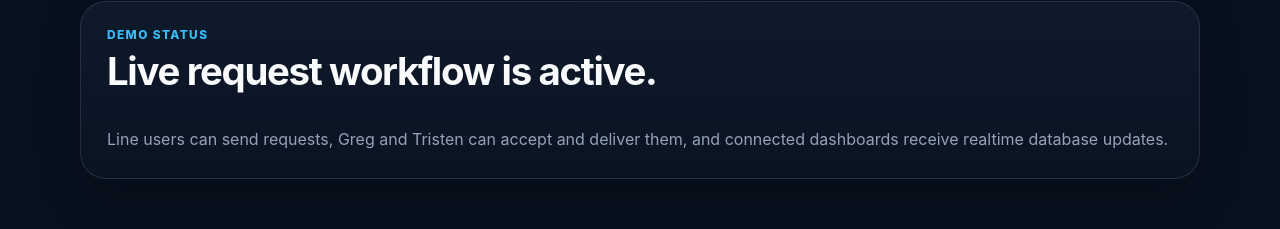
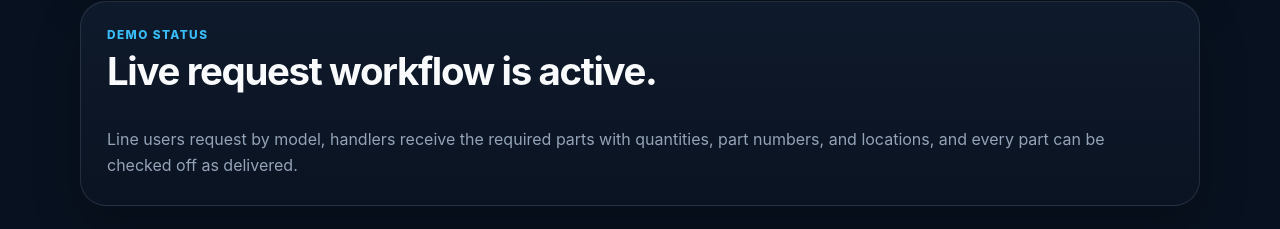
Before and after one commit to GregLivin/lineflow-ai, a Next.js app: page /dashboard in a window 1280 px wide. Shown: the part 407-636 px from the top of the page. Built offline with nearby package versions, Linux system fonts and the light colour scheme; no server answers; the database is empty; sample sign-in values are in the browser's storage.

Commit message:
Add model parts setup to operations dashboard

```diff
--- a/app/dashboard/page.tsx
+++ b/app/dashboard/page.tsx
@@ -3,6 +3,7 @@
 import { useEffect, useState } from 'react';
 import { useRouter } from 'next/navigation';
 import MaterialRequestFlow from '../../components/MaterialRequestFlow';
+import ModelPartsSetup from '../../components/ModelPartsSetup';
 
 type DemoUser = { name: string; role: string; username: string };
 
@@ -25,6 +26,7 @@ export default function DashboardPage() {
   const isGreg = user.username === 'greg';
   const isTristen = user.username === 'tristen';
   const isLine = user.username.startsWith('line');
+  const canManageParts = ['tammy', 'chance', 'debbie', 'jose', 'greg', 'tristen'].includes(user.username);
 
   return (
     <main className="shell">
@@ -34,6 +36,7 @@ export default function DashboardPage() {
       </section>
 
       <MaterialRequestFlow user={user} />
+      {canManageParts && <ModelPartsSetup user={user} />}
 
       {isTammy && <>
         <section className="sectionBlock"><p className="eyebrow">Remote Operations Leadership</p><h2>Houston Operations Overview</h2><p className="dashboardRole">Live leadership view of the Houston production operation from Pennsylvania.</p></section>
@@ -78,13 +81,13 @@ export default function DashboardPage() {
       </section>}
 
       {isLine && <section className="dashboardGrid">
-        <article className="metricCard"><span>Material Request</span><strong>Live Ordering</strong><p>Send boom and hood requests directly to the responsible material handler.</p></article>
+        <article className="metricCard"><span>Material Request</span><strong>Live Ordering</strong><p>Select the model and quantity. LineFlow builds the detailed parts list for the material handler.</p></article>
         <article className="metricCard"><span>Active Requests</span><strong>Track Status</strong><p>Requested → Accepted → Picked Up → In Transit → Delivered → Confirmed.</p></article>
         <article className="metricCard"><span>Priority</span><strong>Normal / Urgent</strong><p>Urgent requests are highlighted in the material handler queue.</p></article>
         <article className="metricCard"><span>Recent Deliveries</span><strong>Delivery History</strong><p>Review completed requests and confirm receipt.</p></article>
       </section>}
 
-      <section className="sectionBlock"><p className="eyebrow">Demo Status</p><h2>Live request workflow is active.</h2><p className="dashboardRole">Line users can send requests, Greg and Tristen can accept and deliver them, and connected dashboards receive realtime database updates.</p></section>
+      <section className="sectionBlock"><p className="eyebrow">Demo Status</p><h2>Live request workflow is active.</h2><p className="dashboardRole">Line users request by model, handlers receive the required parts with quantities, part numbers, and locations, and every part can be checked off as delivered.</p></section>
     </main>
   );
 }
```
